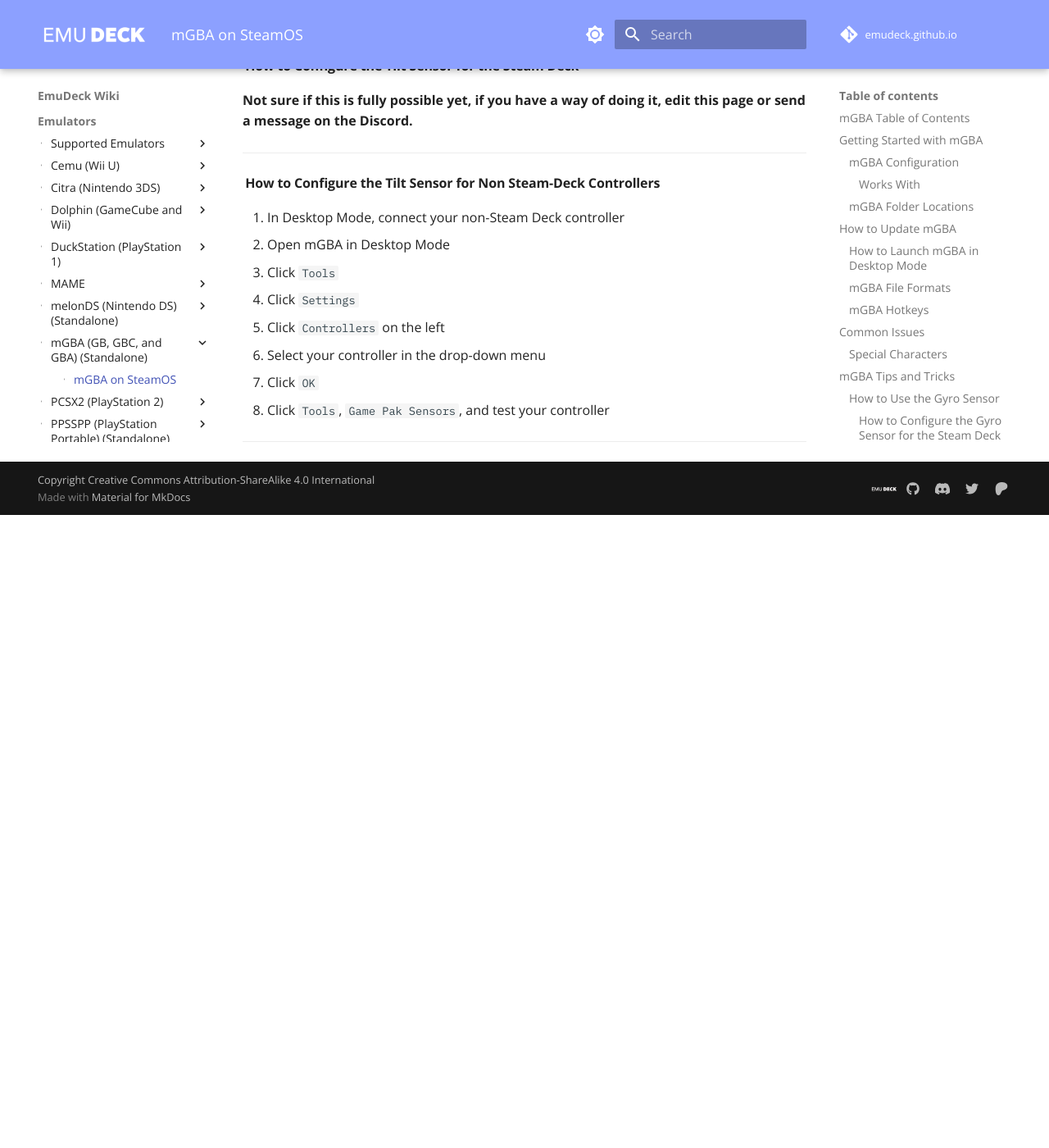
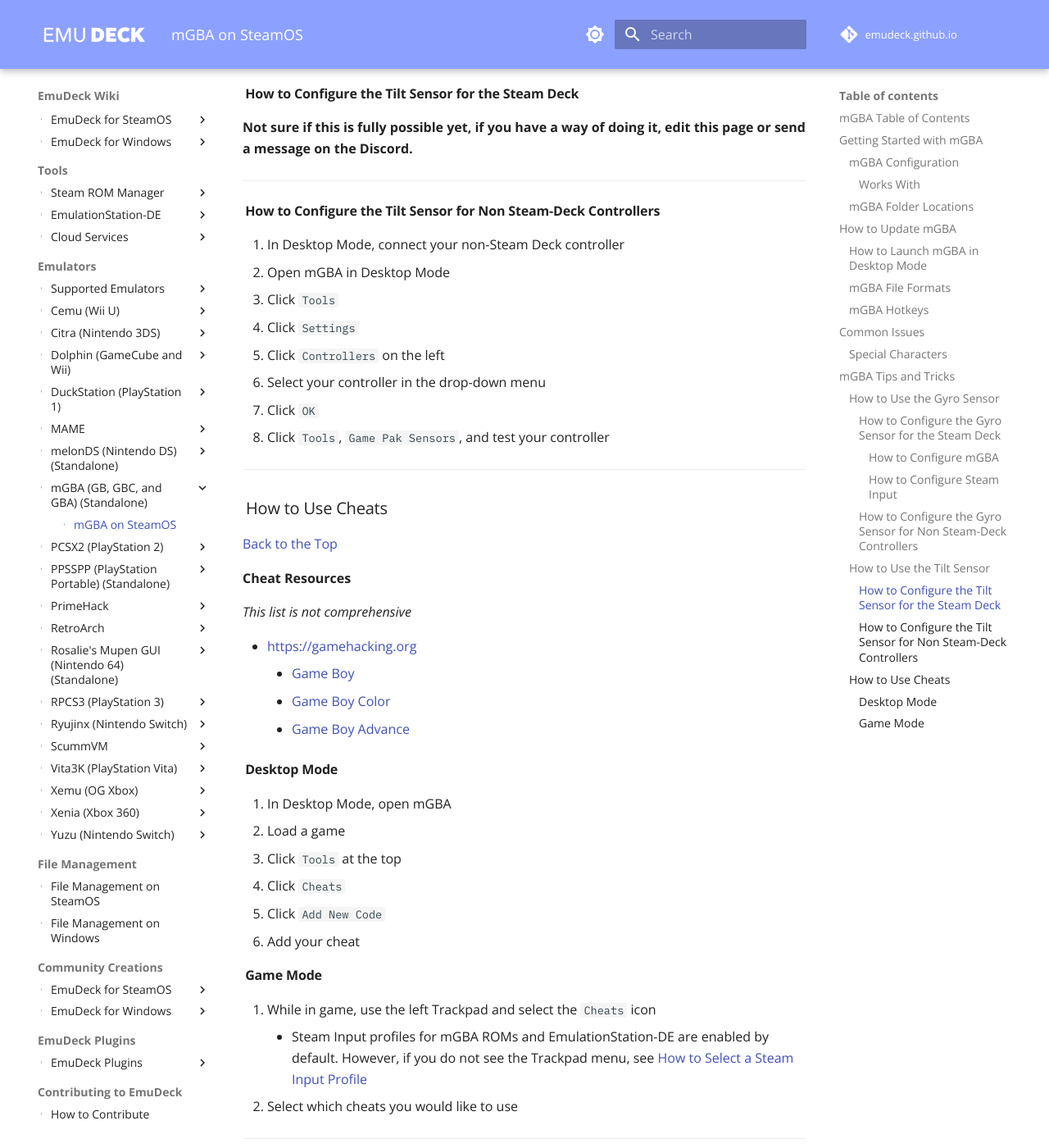
Before and after one commit to EmuDeck/emudeck.github.io, an MkDocs documentation site: the page built from docs/emulators/steamos/mgba.md, in a window 1280 px wide and 1400 px high, scrolled down 7627 px. Shown: the whole window at 82% size. Built offline with MkDocs 1.6.1 and Material for MkDocs 9.7.7, drawn with Linux system fonts in a browser that asks for light colours; comment, search, counter and statistics services are not loaded; before the commit the page ends 8255 px from its top, so only the background shows below that.

Commit message:
Add cheat sections

```diff
--- a/docs/emulators/steamos/mgba.md
+++ b/docs/emulators/steamos/mgba.md
@@ -27,6 +27,7 @@
 3. [mGBA Tips and Tricks](#mgba-tips-and-tricks)
     - [How to Use the Gyro Sensor](#how-to-use-the-gyro-sensor)
     - [How to Use the Tilt Sensor](#how-to-use-the-tilt-sensor)
+    - [How to Use Cheats](#how-to-use-cheats)
 
 
 
@@ -295,3 +296,32 @@
 7. Click `Tools`, `Game Pak Sensors`, and test your controller
 
 ***
+
+### How to Use Cheats
+[Back to the Top](#mgba-table-of-contents)
+
+**Cheat Resources**
+
+_This list is not comprehensive_
+
+* [https://gamehacking.org](https://gamehacking.org)
+    * [Game Boy](https://gamehacking.org/system/gb)
+    * [Game Boy Color](https://gamehacking.org/system/gbc)
+    * [Game Boy Advance](https://gamehacking.org/system/gba)
+
+#### Desktop Mode
+
+1. In Desktop Mode, open mGBA
+2. Load a game
+3. Click `Tools` at the top
+4. Click `Cheats`
+5. Click `Add New Code`
+6. Add your cheat
+
+#### Game Mode
+
+1. While in game, use the left Trackpad and select the `Cheats` icon
+    * Steam Input profiles for mGBA ROMs and EmulationStation-DE are enabled by default. However, if you do not see the Trackpad menu, see [How to Select a Steam Input Profile](../../controls-and-hotkeys/steamos/hotkeys.md#how-to-select-a-steam-input-profile)
+2. Select which cheats you would like to use
+
+***
```
Also changed, not shown: docs/emulators/steamos/dolphin.md (+15 -0 lines), docs/emulators/steamos/duckstation.md (+26 -8 lines), docs/emulators/steamos/rmg.md (+19 -0 lines).
